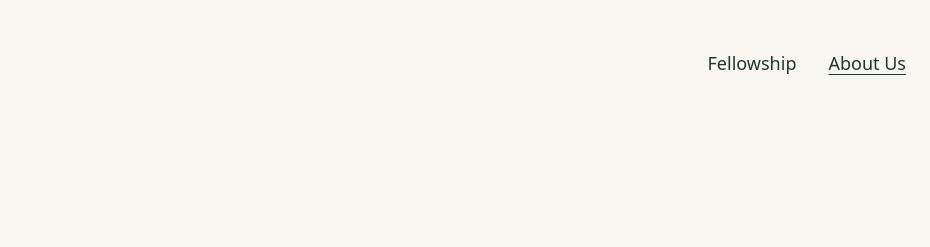
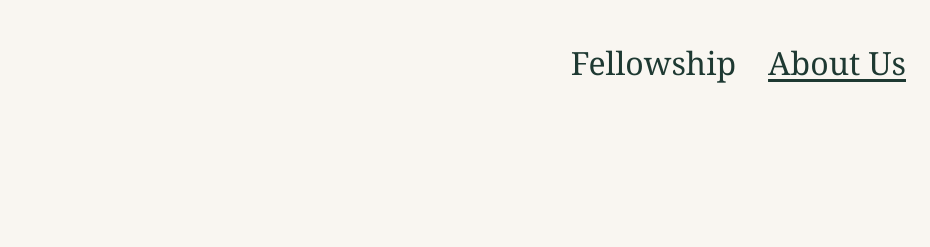
Before and after one commit to jayanthbagare/ifdi, a website: page about.html in a window 1280 px wide. Shown: the top 247 px of the page, 350-1280 px from the left. Drawn offline with Linux system fonts and the light colour scheme; a web font is replaced by a local one.

Commit message:
Fixed link size

```diff
--- a/about.html
+++ b/about.html
@@ -17,9 +17,9 @@
          <img src="assets/logo_text_dark.png" alt="IFDI Text" width="295" style="margin-left: -5px; position: relative; top: 10px;">
     </a>
 
-    <nav class="hidden md:flex items-center space-x-8">
-        <a href="fellowship.html" class="text-lg hover:text-opacity-80">Fellowship</a>
-        <a href="about.html" class="text-lg hover:text-opacity-80">About Us</a>
+    <nav class="hidden md:flex items-center space-x-8 font-serif">
+        <a href="fellowship.html" class="hover:text-opacity-80" style="font-size: 32px;">Fellowship</a>
+        <a href="about.html" class="hover:text-opacity-80" style="font-size: 32px;">About Us</a>
     </nav>
 
     <div class="md:hidden">
```
Also changed, not shown: fellowship.html (+3 -3 lines), index.html (+3 -3 lines).
